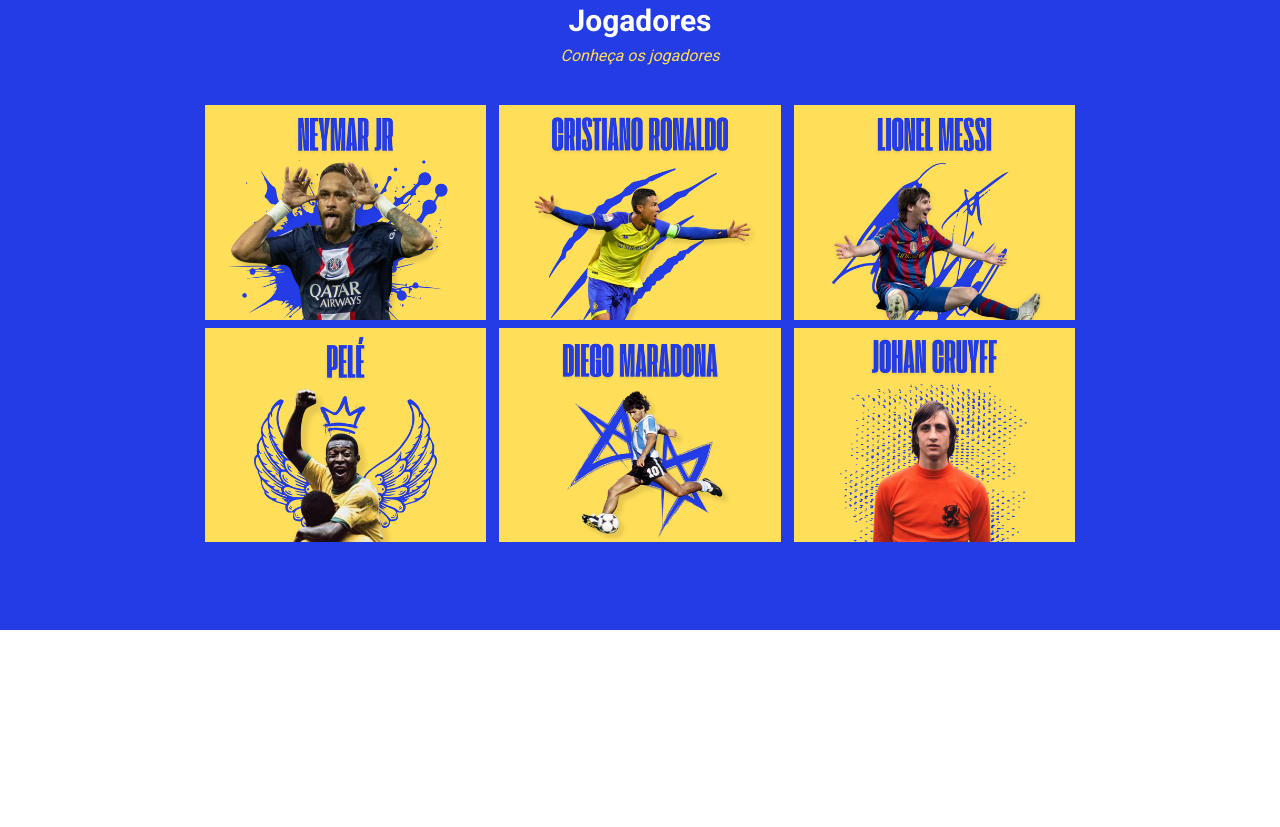
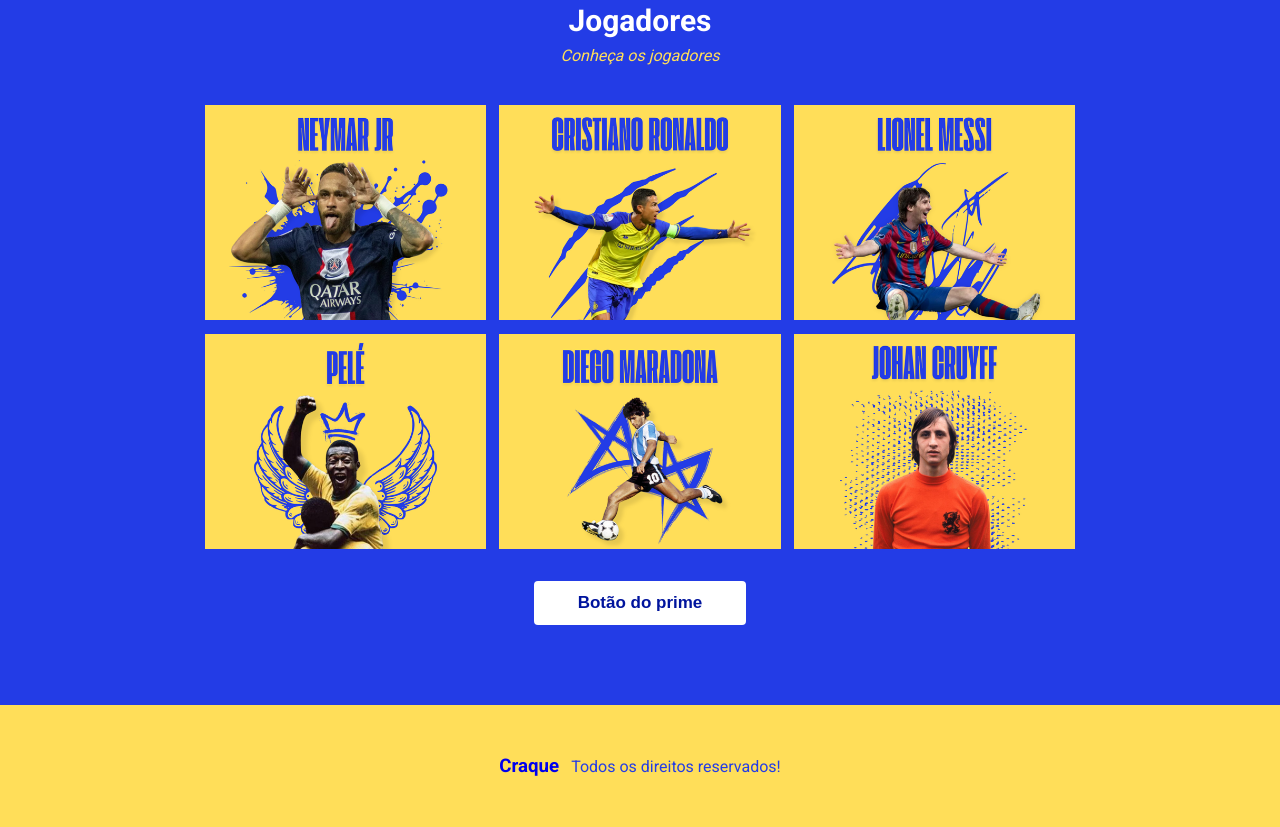
Before and after one commit to marionelsondev/prime-players, a plain HTML site: page index.html in a window 1280 px wide. Shown: the part 1607-2434 px from the top of the page. Before the commit the page ends 2237 px from the top, so only its background shows below. Drawn offline with Linux system fonts and the light colour scheme.

Commit message:
Adding footer on prime players project

```diff
--- a/index.html
+++ b/index.html
@@ -13,23 +13,23 @@
         <nav class="nav-menu">
             <ul class="menu-list">
                 <li>
-                    <a href="#">Início</a>
+                    <a href="#home">Início</a>
                 </li>
                 <li>
-                    <a href="#">Sobre</a>
+                    <a href="#sobre">Sobre</a>
                 </li>
                 <li>
-                    <a href="#">Jogadores</a>
+                    <a href="#jogadores">Jogadores</a>
                 </li>
             </ul>
         </nav>
 
-        <section class="main">
+        <section id="home" class="main">
             <div>
                 <h1>Olá,<br>Seja bem vindo</h1>
                 <p>Os Melhores do Mundo, no Auge de Suas Carreiras.</p>
 
-                <a href="#">
+                <a href="#jogadores">
                     <button class="call-to-action">
                         Veja os melhores 🏆
                     </button>
@@ -37,7 +37,7 @@
             </div>
         </section>
 
-        <section class="about">
+        <section id="sobre" class="about">
             <div>
                 <h2>Sobre</h2>
                 <p>
@@ -47,7 +47,7 @@
             <img class="about-players-img" src="images/aboutplayers.png" alt="Uma imagem dos jogadores, Cristiano Ronaldo, Neymar e Messi">
         </section>
 
-        <section class="players">
+        <section id="jogadores" class="players">
             <h2>Jogadores</h2>
             <p>Conheça os jogadores</p>
             <div class="player-list">
@@ -60,6 +60,15 @@
                 <img class="maradona" src="/images/pacote_jogadores_v2/9.png" alt="Foto de Diego Maradona">
                 <img class="cruyff" src="/images/pacote_jogadores_v2/11.png" alt="Foto de Johan Cruyff">
             </div>
+            <button class="action">Botão do prime</button>
         </section>
+
+        <footer>
+            <h3>
+                <a href="#">Craque</a>
+            </h3>
+            <p>Todos os direitos reservados!</p>
+        </footer>
+
     </body>
 </html>
--- a/styles.css
+++ b/styles.css
@@ -7,6 +7,10 @@
 
 body{
     font-family: 'Roboto', sans-serif;
+}
+
+html{
+    scroll-behavior: smooth;
 }
 
 .nav-menu{
@@ -72,7 +76,7 @@
     font-size: 17px;
     font-weight: bold;
     color: #00149d;
-    transition: transform 0.3s ease;
+    transition: transform 0.5s ease;
 }
 
 .call-to-action:hover{
@@ -148,11 +152,51 @@
     display: flex;
     justify-content: center;
     align-items: center;
-    transition: opacity 0.3s ease;
 }
 
 .players img{
     width: 22%;
     margin-left: 0.5%;
     margin-right: 0.5%;
+    margin-bottom: 0.5%;
+    transition: transform 0.5s ease;
 }
+
+.players img:hover{
+    transform: scale(1.03);
+}
+
+.action{
+    cursor: pointer;
+    background-color: #ffffff;
+    border: 0;
+    padding: 12px 44px;
+    border-radius: 4px;
+    font-size: 17px;
+    font-weight: bold;
+    color: #00149d;
+    margin-top: 18px;
+    transition: transform 0.5s ease;
+}
+
+.action:hover{
+    transform: scale(1.03);
+}
+
+footer{
+    width: 100%;
+    background-color: #FFDE59;
+    padding: 50px 0;
+    display: flex;
+    justify-content: center;
+    align-items: center;
+    color: #233ce6;
+}
+
+footer a{
+    text-decoration: none;
+}
+
+footer p{
+    margin-left: 12px;
+}
```
Lines whose indentation alone changed are shown as unchanged.
